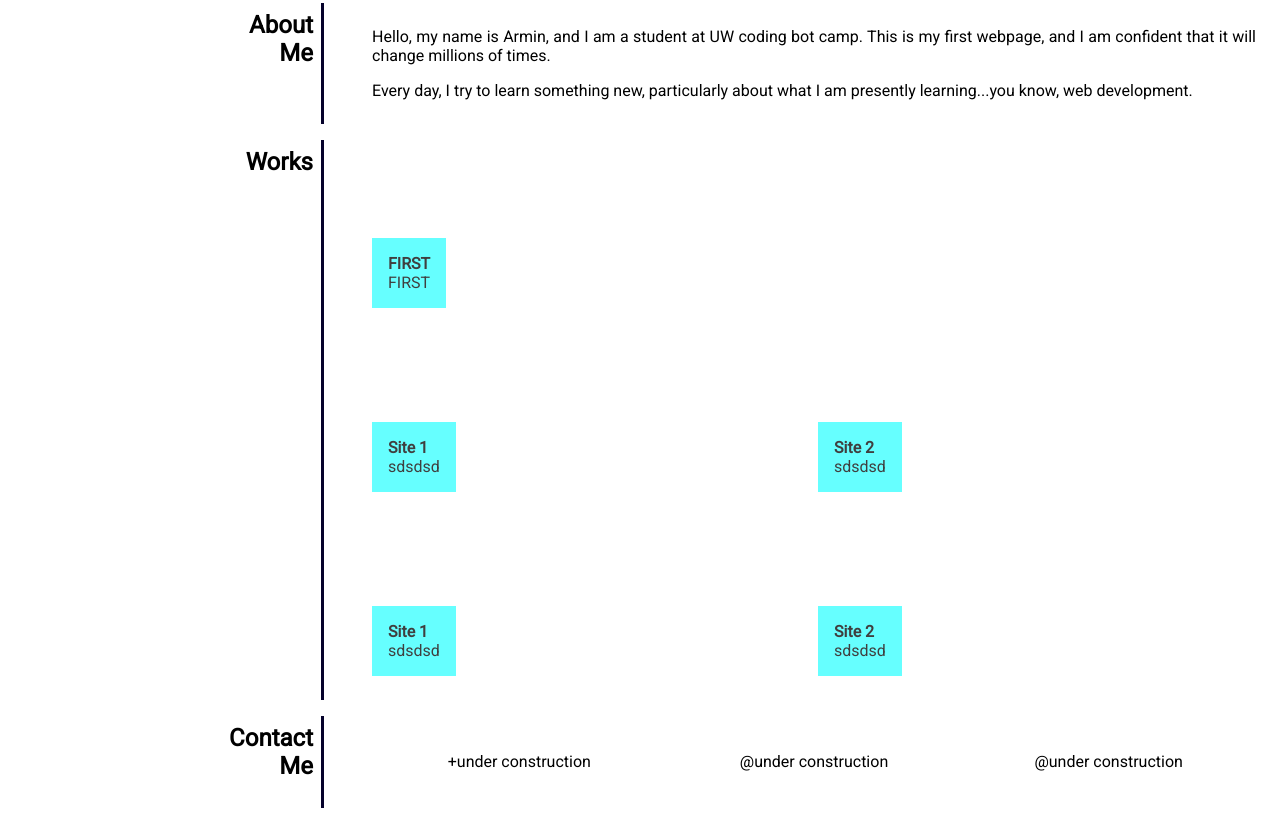
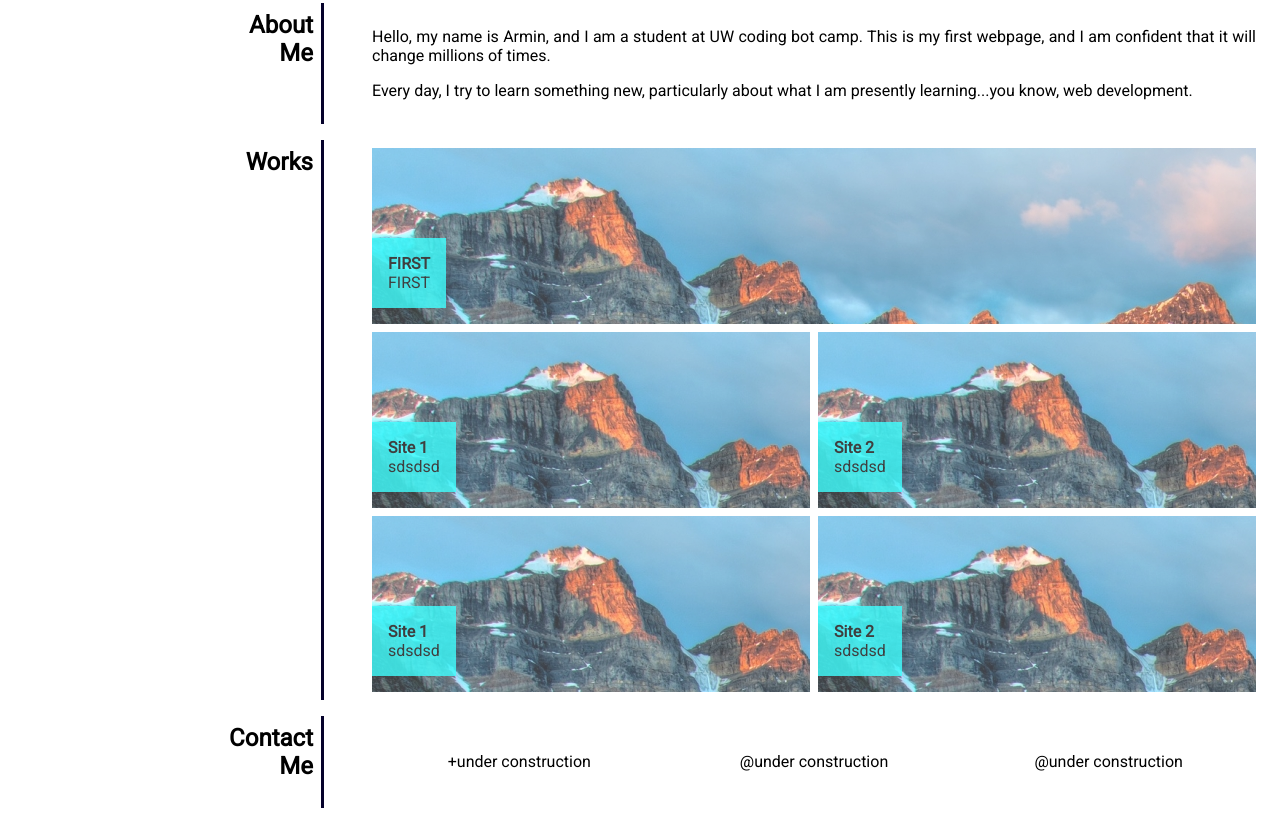
Before and after one commit to ArminGhsm/MyRepo, a plain HTML site: page index.html in a window 1280 px wide. Shown: the part 286-1110 px from the top of the page. Drawn offline with Linux system fonts and the light colour scheme.

Commit message:
changes based on new css

```diff
--- a/index.html
+++ b/index.html
@@ -44,31 +44,31 @@
         <h2>Works</h2>
       </div>
       <div class="area-content works-content">
-        <a href="#" class="works-first">
+        <a href="#" class="works-first link-1">
           <div>
             <h4>FIRST</h4>
             FIRST
           </div>
         </a>
-        <a href="#">
+        <a href="#" class="link-2">
           <div>
             <h4>Site 1</h4>
             sdsdsd
           </div>
         </a>
-        <a href="#">
+        <a href="#" class="link-3">
             <div>
               <h4>Site 2</h4>
               sdsdsd
             </div>
         </a>
-        <a href="#">
+        <a href="#" class="link-4">
           <div>
             <h4>Site 1</h4>
             sdsdsd
           </div>
         </a>
-        <a href="#">
+        <a href="#" class="link-5">
             <div>
               <h4>Site 2</h4>
               sdsdsd
```
